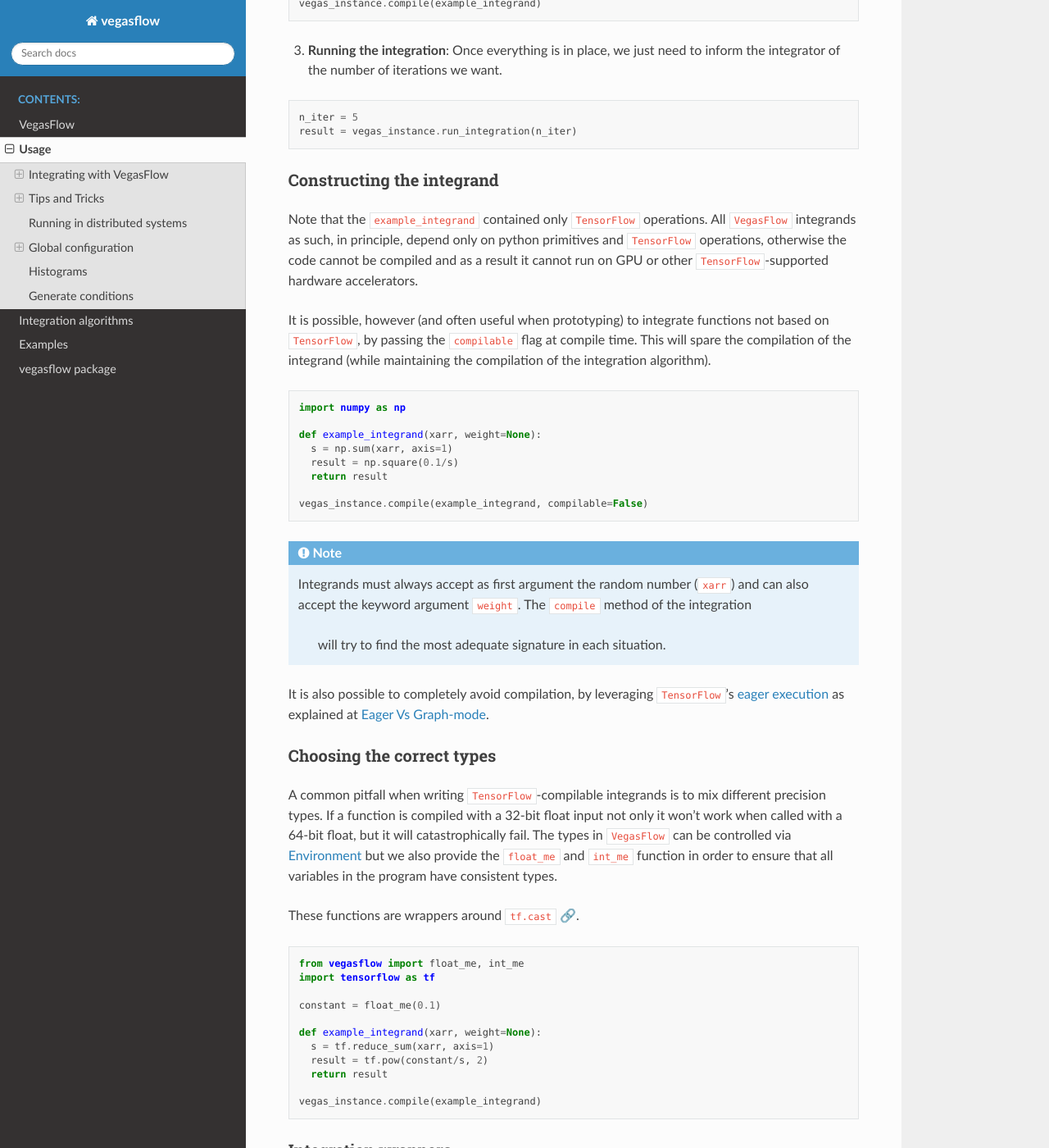
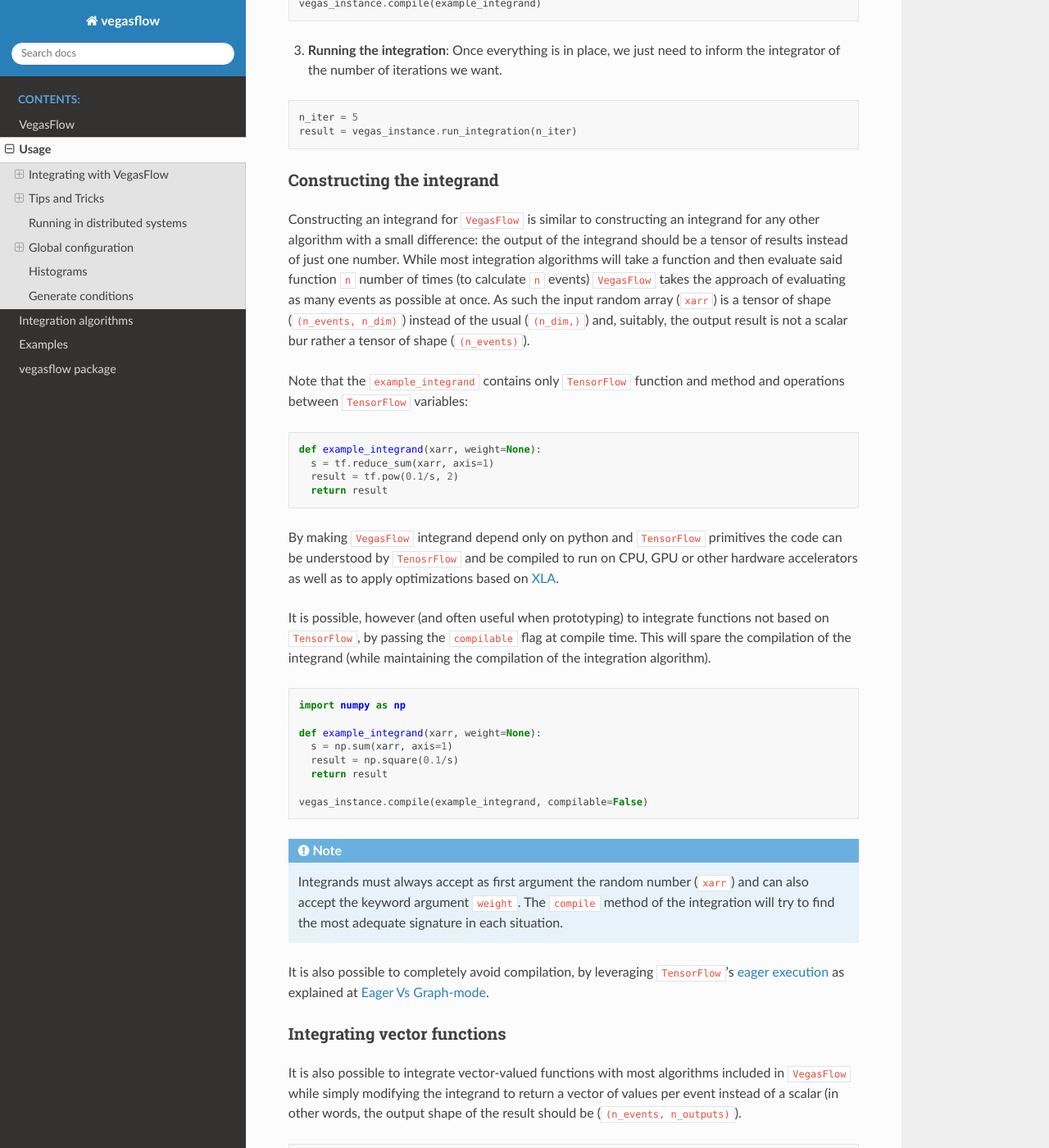
Before and after one commit to N3PDF/vegasflow, a Sphinx documentation site: the page built from doc/source/how_to.rst, in a window 1280 px wide and 1400 px high, scrolled down 1090 px. Shown: the whole window at 82% size. Built offline with Sphinx 7.4.7 and the Read the Docs theme 2.0.0, drawn with Linux system fonts in a browser that asks for light colours; some of the changed text lies outside the part shown.

Commit message:
add docs

```diff
--- a/doc/source/how_to.rst
+++ b/doc/source/how_to.rst
@@ -62,10 +62,26 @@ using the ``tf.function`` decorator.
 
 Constructing the integrand
 ^^^^^^^^^^^^^^^^^^^^^^^^^^
-Note that the ``example_integrand`` contained only ``TensorFlow`` operations.
-All ``VegasFlow`` integrands as such, in principle, depend only on python primitives
-and ``TensorFlow`` operations, otherwise the code cannot be compiled and as a result it cannot
-run on GPU or other ``TensorFlow``-supported hardware accelerators.
+Constructing an integrand for ``VegasFlow`` is similar to constructing an integrand for any other algorithm with a small difference:
+the output of the integrand should be a tensor of results instead of just one number.
+While most integration algorithms will take a function and then evaluate said function ``n`` number of times (to calculate ``n`` events)
+``VegasFlow`` takes the approach of evaluating as many events as possible at once.
+As such the input random array (``xarr``) is a tensor of shape (``(n_events, n_dim)``) instead of the usual (``(n_dim,)``)
+and, suitably, the output result is not a scalar bur rather a tensor of shape (``(n_events)``).
+
+Note that the ``example_integrand`` contains only ``TensorFlow`` function and method and operations between ``TensorFlow`` variables:
+
+.. code-block:: python
+
+    def example_integrand(xarr, weight=None):
+      s = tf.reduce_sum(xarr, axis=1)
+      result = tf.pow(0.1/s, 2)
+      return result
+
+
+By making ``VegasFlow`` integrand depend only on python and ``TensorFlow`` primitives the code can be understood by
+``TenosrFlow`` and be compiled to run on CPU, GPU or other hardware accelerators
+as well as to apply optimizations based on `XLA <https://www.tensorflow.org/api_docs/python/tf/function>`_.
 
 It is possible, however (and often useful when prototyping) to integrate functions not
 based on ``TensorFlow``, by passing the ``compilable`` flag at compile time.
@@ -85,12 +101,45 @@ the integration algorithm).
 
 .. note:: Integrands must always accept as first argument the random number (``xarr``)
   and can also accept the keyword argument ``weight``. The ``compile`` method of the integration
-   will try to find the most adequate signature in each situation.
+  will try to find the most adequate signature in each situation.
 
 
 It is also possible to completely avoid compilation,
 by leveraging ``TensorFlow``'s `eager execution <https://www.tensorflow.org/guide/eager>`_ as
 explained at :ref:`eager-label`.
+
+Integrating vector functions
+^^^^^^^^^^^^^^^^^^^^^^^^^^^^
+
+It is also possible to integrate vector-valued functions with most algorithms included in ``VegasFlow`` while simply modifying
+the integrand to return a vector of values per event instead of a scalar (in other words, the output shape of the result
+should be (``(n_events, n_outputs)``).
+
+.. code-block:: python
+
+  @tf.function
+  def test_function(xarr):
+      res = tf.square((xarr - 1.0) ** 2)
+      return tf.exp(-res)
+
+
+For adaptative algorithms however only one of the dimensions is taken into account to adapt the grid
+(by default it will be the first output).
+In ``VegasFlow`` it is possible to modify this beahaviour with the ``main_dimension`` keyword argument.
+
+
+.. code-block:: python
+
+    vegas = VegasFlow(dim, ncalls, main_dimension=1)
+
+
+``VegasFlow`` will automatically (by trying to evaluate the integrand with a small number of events) try to
+discover whether the functon is vector-valued and will check a) whether the algorithm can integrate vector-valued integrals
+and b) whether the ``main_dimension`` index is contained in the dimensionality of the output.
+
+
+.. note:: Remember that python lists and arrays are 0-indexed and such for an output with 2 components the index of the last dimension is 1 and not 2!
+
 
 Choosing the correct types
 ^^^^^^^^^^^^^^^^^^^^^^^^^^
```
Also changed, not shown: 5 other files.
